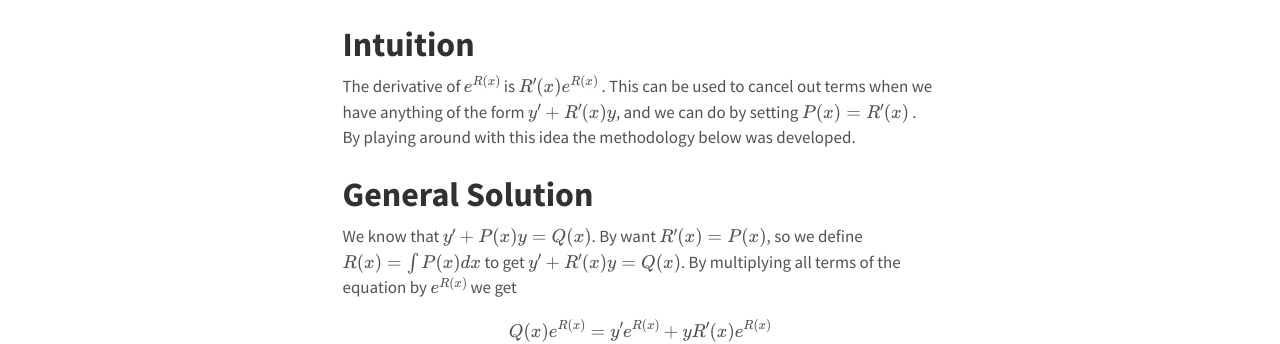
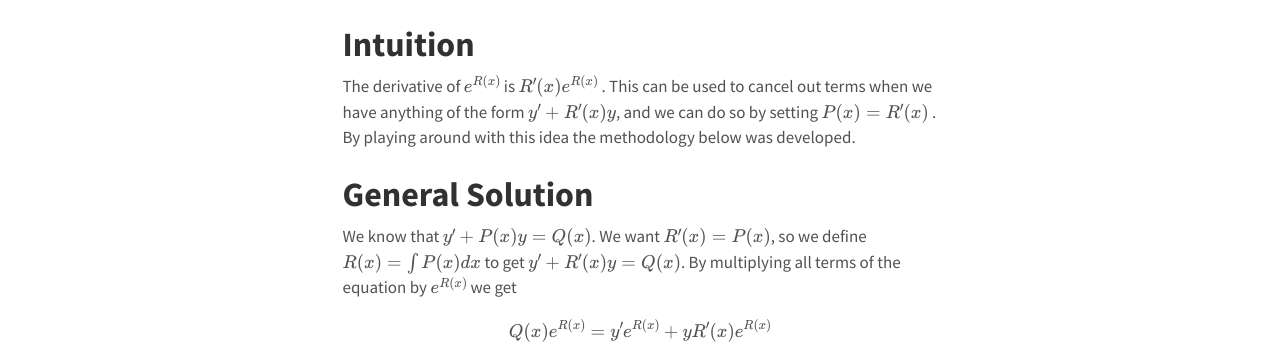
Before and after one commit to migueltorrescosta/migueltorrescosta.github.io, a Jekyll site: the page built from _posts/2021-01-17-Integrating Factors.md, in a window 1280 px wide. Shown: the part 312-656 px from the top of the page. Built offline with Jekyll 4.4.1, drawn with Linux system fonts in a browser that asks for light colours; formulas are drawn with MathJax 3.

Commit message:
Grammar fix

```diff
--- a/_posts/2021-01-17-Integrating Factors.md
+++ b/_posts/2021-01-17-Integrating Factors.md
@@ -8,11 +8,11 @@ Integrating factors allow us to solve equations of the form $$ y' + P(x)y = Q(x)
 
 # Intuition
 
-The derivative of $$ e^{R(x)} $$ is $$ R'(x) e^{R(x)} $$ . This can be used to cancel out terms when we have anything of the form $$ y' + R'(x)y $$, and we can do by setting $$P(x) = R'(x)$$ . By playing around with this idea the methodology below was developed.
+The derivative of $$ e^{R(x)} $$ is $$ R'(x) e^{R(x)} $$ . This can be used to cancel out terms when we have anything of the form $$ y' + R'(x)y $$, and we can do so by setting $$P(x) = R'(x)$$ . By playing around with this idea the methodology below was developed.
 
 # General Solution
 
-We know that $$ y' + P(x)y = Q(x) $$. By want $$ R'(x) = P(x) $$, so we define $$ R(x) = \int P(x) dx $$ to get $$ y' + R'(x)y = Q(x) $$. By multiplying all terms of the equation by $$ e^{R(x)} $$ we get
+We know that $$ y' + P(x)y = Q(x) $$. We want $$ R'(x) = P(x) $$, so we define $$ R(x) = \int P(x) dx $$ to get $$ y' + R'(x)y = Q(x) $$. By multiplying all terms of the equation by $$ e^{R(x)} $$ we get
 
 $$
 \begin{align}
```
